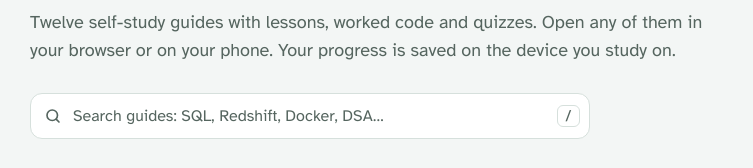
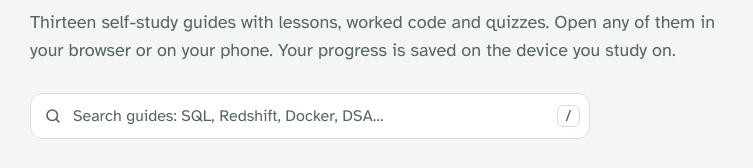
Before and after one commit to sai-kumar-reddy-korsapati/aws-de, a plain HTML site: page index.html in a window 1280 px wide. Shown: the part 195-363 px from the top of the page, 86-839 px from the left. Drawn offline with nearby package versions, Linux system fonts and the light colour scheme.

Commit message:
All courses: update guide count to thirteen
Co-Authored-By: Claude Opus 5.5 <noreply@anthropic.com>
Claude-Session: https://claude.ai/code/session_01RaG3nmRXDwdc6SNKyvDfKd

```diff
--- a/index.html
+++ b/index.html
@@ -80,7 +80,7 @@ h1{font-family:var(--f-display);font-weight:800;font-size:clamp(32px,6vw,54px);l
 <div class="wrap">
   <div class="mark"><b>AWS DE</b> Study library</div>
   <h1>Learn AWS data engineering, APIs and agentic AI</h1>
-  <p class="lede">Twelve self-study guides with lessons, worked code and quizzes. Open any of them in your browser or on your phone. Your progress is saved on the device you study on.</p>
+  <p class="lede">Thirteen self-study guides with lessons, worked code and quizzes. Open any of them in your browser or on your phone. Your progress is saved on the device you study on.</p>
 
   <div class="search" role="search">
     <svg viewBox="0 0 24 24" fill="none" stroke="currentColor" stroke-width="2.2" stroke-linecap="round" aria-hidden="true"><circle cx="11" cy="11" r="7"/><path d="m20 20-3.5-3.5"/></svg>
```
